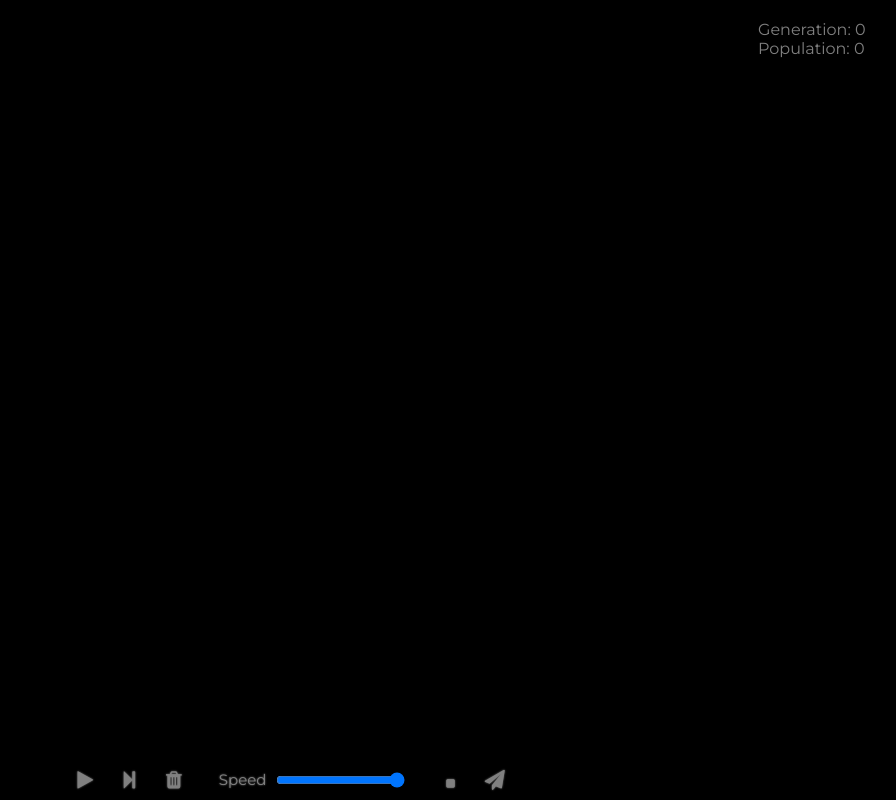
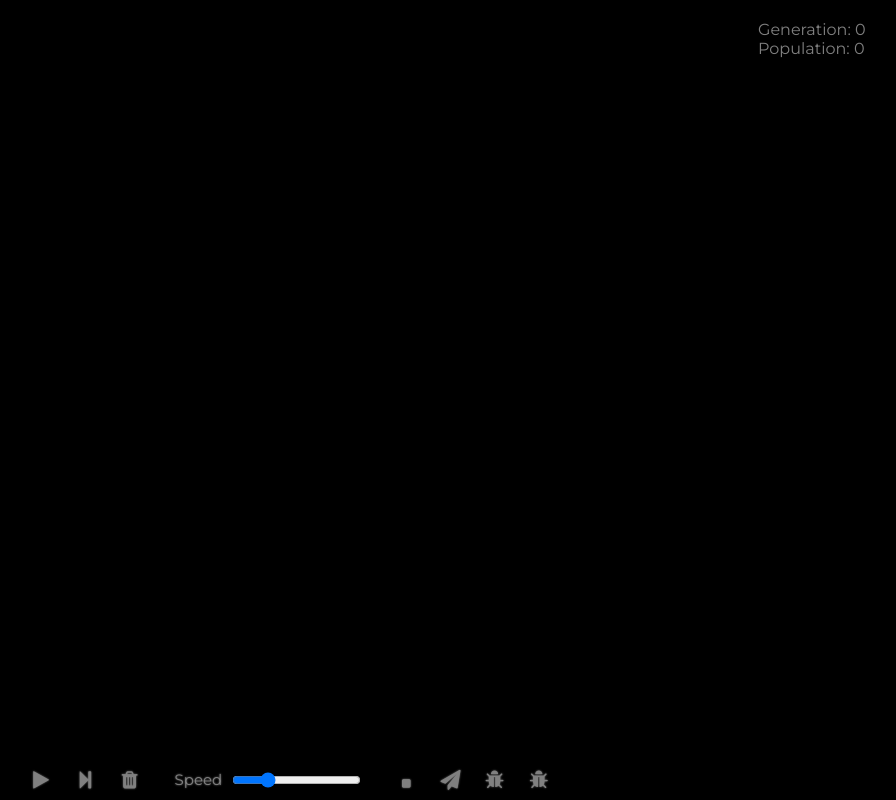
Before and after one commit to IZEDx/game-of-life, a plain HTML site: page index.html in a window 1280 px wide. Shown: the whole page, without its empty margins (355-1251 px from the left). Drawn offline with Linux system fonts and the light colour scheme; no server answers.

Commit message:
Added 2 objects

```diff
--- a/index.html
+++ b/index.html
@@ -20,10 +20,12 @@
             <button class="btn" id="resetButton"><i class="fa fa-trash" aria-hidden="true"></i></button>
         </div>
         <div class="label">Speed</div>
-        <input class="sld" id="speedSlider" type="range" min="1" max="100" value="100" step="1">
+        <input class="sld" id="speedSlider" type="range" min="1" max="100" value="25" step="1">
         <div class="spawns">
             <button class="btn small btn-spawn" ref="./assets/objects/square.life"><i class="fa fa-square" aria-hidden="true"></i></button>
             <button class="btn btn-spawn" ref="./assets/objects/glider106.life"><i class="fa fa-paper-plane" aria-hidden="true"></i></button>
+            <button class="btn btn-spawn" ref="./assets/objects/BSHIP2.LIF"><i class="fa fa-bug" aria-hidden="true"></i></button>
+            <button class="btn btn-spawn" ref="./assets/objects/LOOP.LIF"><i class="fa fa-bug" aria-hidden="true"></i></button>
         </div>
     </div>
 </body>
```
Also changed, not shown: 2 other files.
